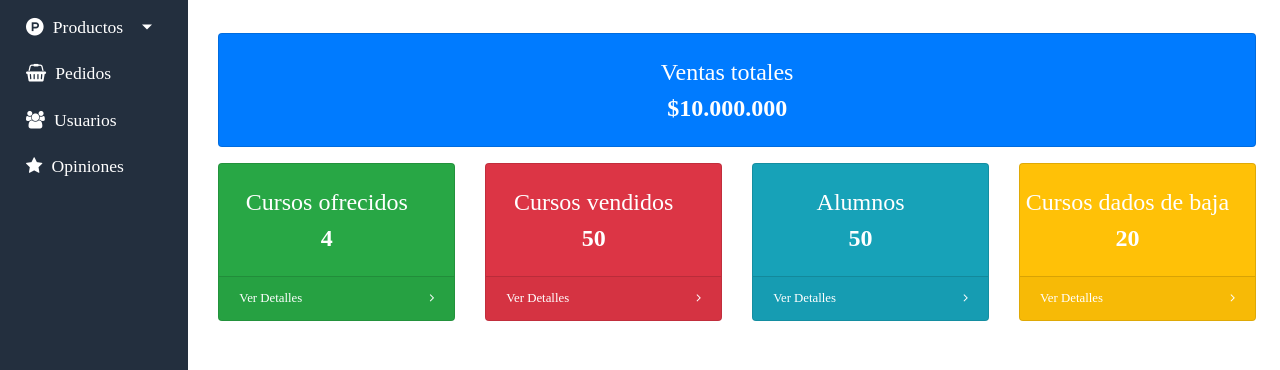
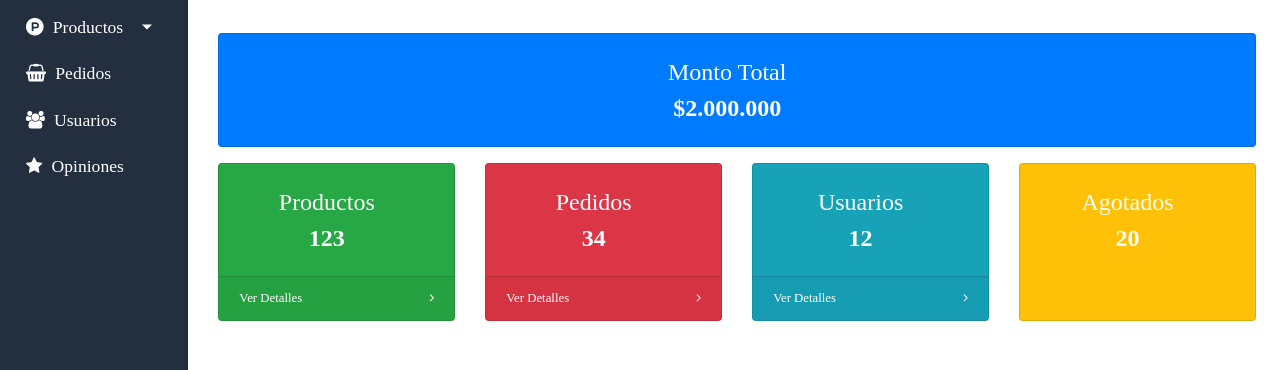
Before and after one commit to TheATeamMinTIC/Ciclo4, a React (Create React App) app in the folder Proyecto/front/: page /admin/dashboard in a window 1280 px wide. Shown: the part 248-618 px from the top of the page. Built offline with nearby package versions, Linux system fonts and the light colour scheme; a web font is replaced by a local one.

Commit message:
Agregando funcionalidad a Product List

```diff
--- a/Proyecto/front/src/App.js
+++ b/Proyecto/front/src/App.js
@@ -11,7 +11,7 @@ import Verproductos from './components/Verproductos';
 import { ProductDetails } from './components/products/ProductDetails';
 import {BrowserRouter as Router, Routes,Route} from 'react-router-dom';
 import {Dashboard} from './components/admin/Dashboard';
-import {ProductsList} from './components/admin/ProductsList';
+import ProductList from './components/admin/ProductList';
 import NewProduct from './components/admin/newProduct';
 
 
@@ -30,7 +30,7 @@ function App() {
         <Route path="/ventasadmin" element={<Ventasadmin/>}/>
         <Route path="/producto/:id" element={<ProductDetails/>}/>
         <Route path='/admin/dashboard' element={<Dashboard/>}/>
-        <Route path="/productList" element={<ProductsList />}/>
+        <Route path="/productList" element={<ProductList />}/>
         <Route path="/nuevoProducto" element={<NewProduct />}/>
 
 
--- a/Proyecto/front/src/components/admin/Dashboard.js
+++ b/Proyecto/front/src/components/admin/Dashboard.js
@@ -1,27 +1,27 @@
 import React, { Fragment } from 'react'
 import { Link } from 'react-router-dom';
 import MetaData from '../layout/MetaData'
-import Sidebar from './Sidebar'
+import Sidebar from './Sidebar' // importamos el sidebar
 
 export const Dashboard = () => {
-    return (
-        <Fragment>
+  return (
+    <Fragment>
             <div className="row">
                 <div className="col-12 col-md-2">
                     <Sidebar />
                 </div>
 
-                <div className="col-12 col-md-10">
+                <div className="col-12 col-md-10"> {/* aqui va el contenido de la pagina 12 columnas*/}
                     <h1 className="my-4">Dashboard</h1>
 
                         <Fragment>
-                            <MetaData title={'Administracion'} />
+                            <MetaData title={'Administracion'} /> {/* titulo de la pagina */}
 
-                            <div className="row pr-4">
+                            <div className="row pr-4"> {/* de las 12 que tengo uso row de 4 columnas */}
                                 <div className="col-xl-12 col-sm-12 mb-3">
-                                    <div className="card text-white bg-primary o-hidden h-100">
+                                    <div className="card text-white bg-primary o-hidden h-100"> {/* card de bootstrap */}
                                         <div className="card-body">
-                                            <div className="text-center card-font-size">Ventas totales<br /> <b>$10.000.000</b>
+                                            <div className="text-center card-font-size">Monto Total<br /> <b>$2.000.000</b>
                                             </div>
                                         </div>
                                     </div>
@@ -32,7 +32,7 @@ export const Dashboard = () => {
                                 <div className="col-xl-3 col-sm-6 mb-3">
                                     <div className="card text-white bg-success o-hidden h-100">
                                         <div className="card-body">
-                                            <div className="text-center card-font-size">Cursos ofrecidos<br /> <b>4</b></div>
+                                            <div className="text-center card-font-size">Productos<br /> <b>123</b></div>
                                         </div>
                                         <Link className="card-footer text-white clearfix small z-1" to="/admin/products">
                                             <span className="float-left">Ver Detalles</span>
@@ -44,10 +44,10 @@ export const Dashboard = () => {
                                 </div>
 
 
-                                <div className="col-xl-3 col-sm-6 mb-3">
+                                <div className="col-xl-3 col-sm-6 mb-3"> {/* card */}
                                     <div className="card text-white bg-danger o-hidden h-100">
                                         <div className="card-body">
-                                            <div className="text-center card-font-size">Cursos vendidos<br /> <b>50</b></div>
+                                            <div className="text-center card-font-size">Pedidos<br /> <b>34</b></div>
                                         </div>
                                         <Link className="card-footer text-white clearfix small z-1" to="/admin/orders">
                                             <span className="float-left">Ver Detalles</span>
@@ -62,7 +62,7 @@ export const Dashboard = () => {
                                 <div className="col-xl-3 col-sm-6 mb-3">
                                     <div className="card text-white bg-info o-hidden h-100">
                                         <div className="card-body">
-                                            <div className="text-center card-font-size">Alumnos<br /> <b>50</b></div>
+                                            <div className="text-center card-font-size">Usuarios<br /> <b>12</b></div>
                                         </div>
                                         <Link className="card-footer text-white clearfix small z-1" to="/admin/users">
                                             <span className="float-left">Ver Detalles</span>
@@ -77,14 +77,8 @@ export const Dashboard = () => {
                                 <div className="col-xl-3 col-sm-6 mb-3">
                                     <div className="card text-white bg-warning o-hidden h-100">
                                         <div className="card-body">
-                                            <div className="text-center card-font-size">Cursos dados de baja<br /> <b>20</b></div>
+                                            <div className="text-center card-font-size">Agotados<br /> <b>20</b></div>
                                         </div>
-                                        <Link className="card-footer text-white clearfix small z-1" to="/admin/cursosBaja">
-                                            <span className="float-left">Ver Detalles</span>
-                                            <span className="float-right">
-                                                <i className="fa fa-angle-right"></i>
-                                            </span>
-                                        </Link>
                                     </div>
                                 </div>
                             </div>
@@ -96,10 +90,5 @@ export const Dashboard = () => {
 
         </Fragment >
     )
+
 }
-
-
-
-
-
-export default Dashboard
--- a/Proyecto/front/src/components/admin/ProductsList.js
+++ b/Proyecto/front/src/components/admin/ProductList.js
@@ -1,30 +1,29 @@
 import React, { Fragment, useEffect } from 'react'
 import { MDBDataTable } from 'mdbreact'
-
 import MetaData from '../layout/MetaData'
 import Sidebar from './Sidebar'
-import { useAlert } from 'react-alert'
+//import { useAlert } from 'react-alert'
 import { useDispatch, useSelector } from 'react-redux'
 import { getProducts } from '../../actions/productActions'
 import {Link } from "react-router-dom"
 
-export const ProductsList = () => {
-    const { loading, productos, error} = useSelector(state=> state.products)
-    const alert= useAlert();
+export const ProductList = () => {
+    const { loading, productos} = useSelector(state=> state.products)
+    //const alert= useAlert();
 
     const dispatch = useDispatch();
     useEffect(() => {
-        if (error){
-            return alert.error(error)
-        }
+        // if (error){
+        //     return alert.error(error)
+        // }
 
         dispatch(getProducts());
     }, [dispatch])
 
-    const setProducts = () => {
-        const data = {
-            columns: [
 
+    const setProducts = () => { //funcion para mostrar los productos en la tabla
+        const data = { //data es un objeto
+            columns: [ //se reemplaza luego por la data de la base de datos
                 {
                     label: 'Nombre',
                     field: 'nombre',
@@ -50,16 +49,15 @@ export const ProductsList = () => {
                     field: 'actions',
                 },
             ],
-            rows: []
+            rows: [] //tantas filas como productos haya en la base de datos
         }
-
-        productos.forEach(product => {
-            data.rows.push({
+        productos.forEach(product => { //recorro todos los productos por cada producto que encuentre voy a crear una fila
+            data.rows.push({ //agrego una fila a la tabla con los datos del producto que estoy recorriendo en ese momento
                 nombre: product.nombre,
                 precio: `$${product.precio}`,
                 inventario: product.inventario,
                 vendedor: product.vendedor,
-                actions: <Fragment>
+                actions: <Fragment> {/* fragment es un contenedor que no se muestra en el html */}
                     <Link to={`/producto/${product._id}`} className="btn btn-primary py-1 px-2">
                         <i className="fa fa-eye"></i>
                     </Link><Link to="/" className="btn btn-warning py-1 px-2">
@@ -75,28 +73,28 @@ export const ProductsList = () => {
             })
         })
 
-        return data;
+        return data; //devuelvo la data con los productos
     }
 
-    return (
-        <Fragment>
+  return (
+    <Fragment>
             <MetaData title={'All Products'} />
             <div className="row">
                 <div className="col-12 col-md-2">
-                    <Sidebar />
+                    <Sidebar /> {/* sidebar requerido*/}
                 </div>
 
                 <div className="col-12 col-md-10">
                     <Fragment>
-                        <h1 className="my-5">Productos registrados</h1>
+                        <h1 className="my-5">Productos Registrados</h1>
 
                         {loading ? <i class="fa fa-refresh fa-spin fa-3x fa-fw"></i> :(
-                            <MDBDataTable
-                                data={setProducts()}
+                            <MDBDataTable //tabla de mdbreact para mostrar los productos
+                                data={setProducts()} //le paso la data que cree con la funcion setProducts
                                 className="px-3"
-                                bordered
-                                striped
-                                hover
+                                bordered //borde de la tabla
+                                striped //filas alternadas
+                                hover   //efecto hover en las filas de la tabla
                             />
                         )}
 
@@ -105,6 +103,7 @@ export const ProductsList = () => {
             </div>
 
         </Fragment>
-    )
+  )
 }
-export default ProductsList
+
+export default ProductList
--- a/Proyecto/front/src/components/admin/sidebar.js
+++ b/Proyecto/front/src/components/admin/sidebar.js
@@ -1,9 +1,9 @@
 import React from 'react'
 import { Link } from 'react-router-dom'
 
-const Sidebar = () => {
-    return (
-        <div className="sidebar-wrapper">
+export const Sidebar = () => {
+  return (
+    <div className="sidebar-wrapper">
             <nav id="sidebar">
                 <ul className="list-unstyled components">
                     <li>
@@ -12,10 +12,11 @@ const Sidebar = () => {
 
                     <li>
                         <a href="#productSubmenu" data-toggle="collapse" aria-expanded="false" className="dropdown-toggle"><i
-                            className="fa fa-product-hunt"></i> Productos</a>
+                            className="fa fa-product-hunt"></i> Productos</a> {/* submenu de productos, cuando de click me abre las opciones */}
+
                         <ul className="collapse list-unstyled" id="productSubmenu">
                             <li>
-                                <Link to="/productList"><i className="fa fa-clipboard"></i> Todos</Link>
+                                <Link to="/ProductList"><i className="fa fa-clipboard"></i> Todos</Link>
                             </li>
 
                             <li>
@@ -39,7 +40,7 @@ const Sidebar = () => {
                 </ul>
             </nav>
         </div>
-    )
+  )
 }
 
 export default Sidebar
```
